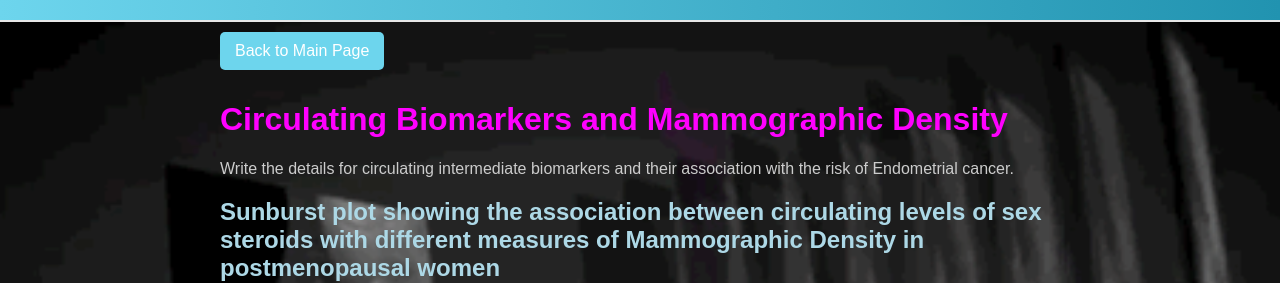
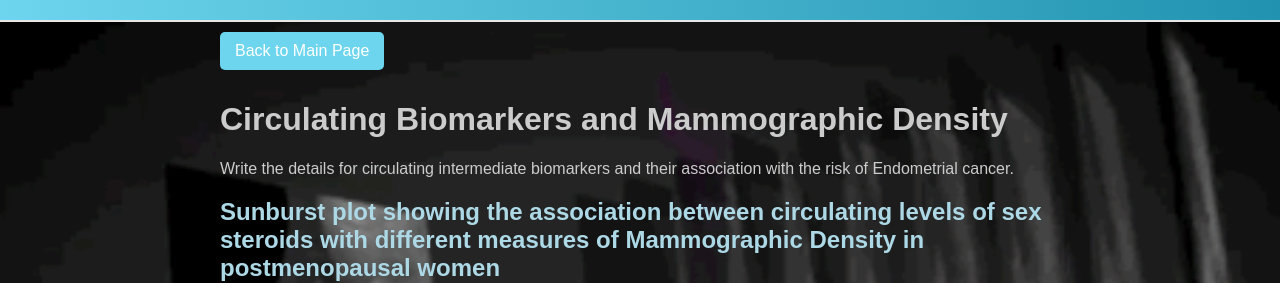
Before and after one commit to WCRF/Mammographic-Density, a plain HTML site: page mmd_ss.html in a window 1280 px wide. Shown: the top 283 px of the page. Drawn offline with Linux system fonts and the light colour scheme.

Commit message:
Update mmd_ss.html

```diff
--- a/mmd_ss.html
+++ b/mmd_ss.html
@@ -14,7 +14,7 @@
 <div class="main-content">
     <!-- Back Button -->
     <a href="https://wcrf.github.io/Mammographic-Density/" class="back-button">Back to Main Page</a>
-    <h1 style="color: #ff00ff;">Circulating Biomarkers and Mammographic Density</h1>
+    <h1 style="color: #cccccc;">Circulating Biomarkers and Mammographic Density</h1>
     <p style="color: #cccccc;">Write the details for circulating intermediate biomarkers and their association with the risk of Endometrial cancer.</p>
 
     <!-- Embedding plots -->
```
